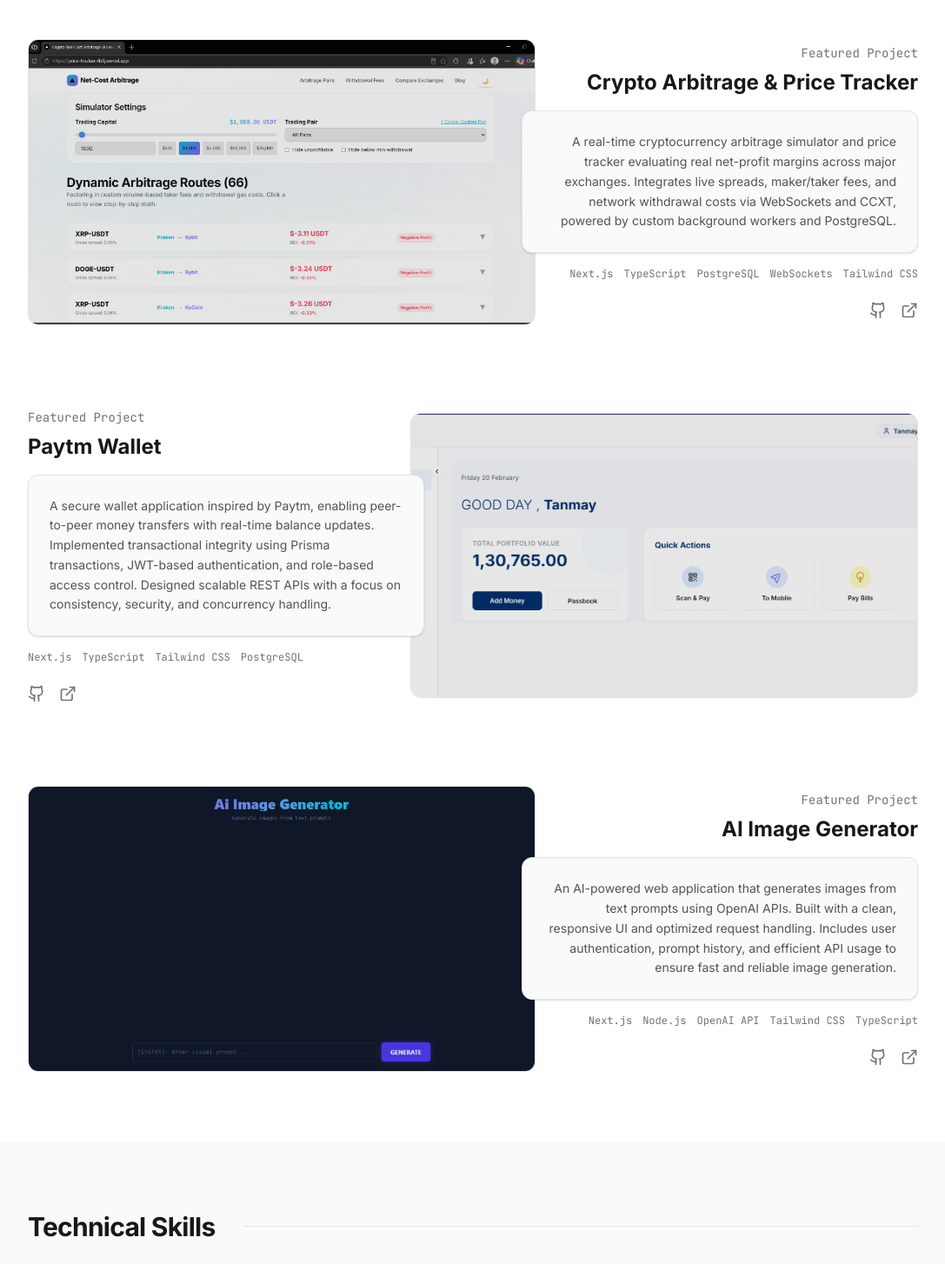
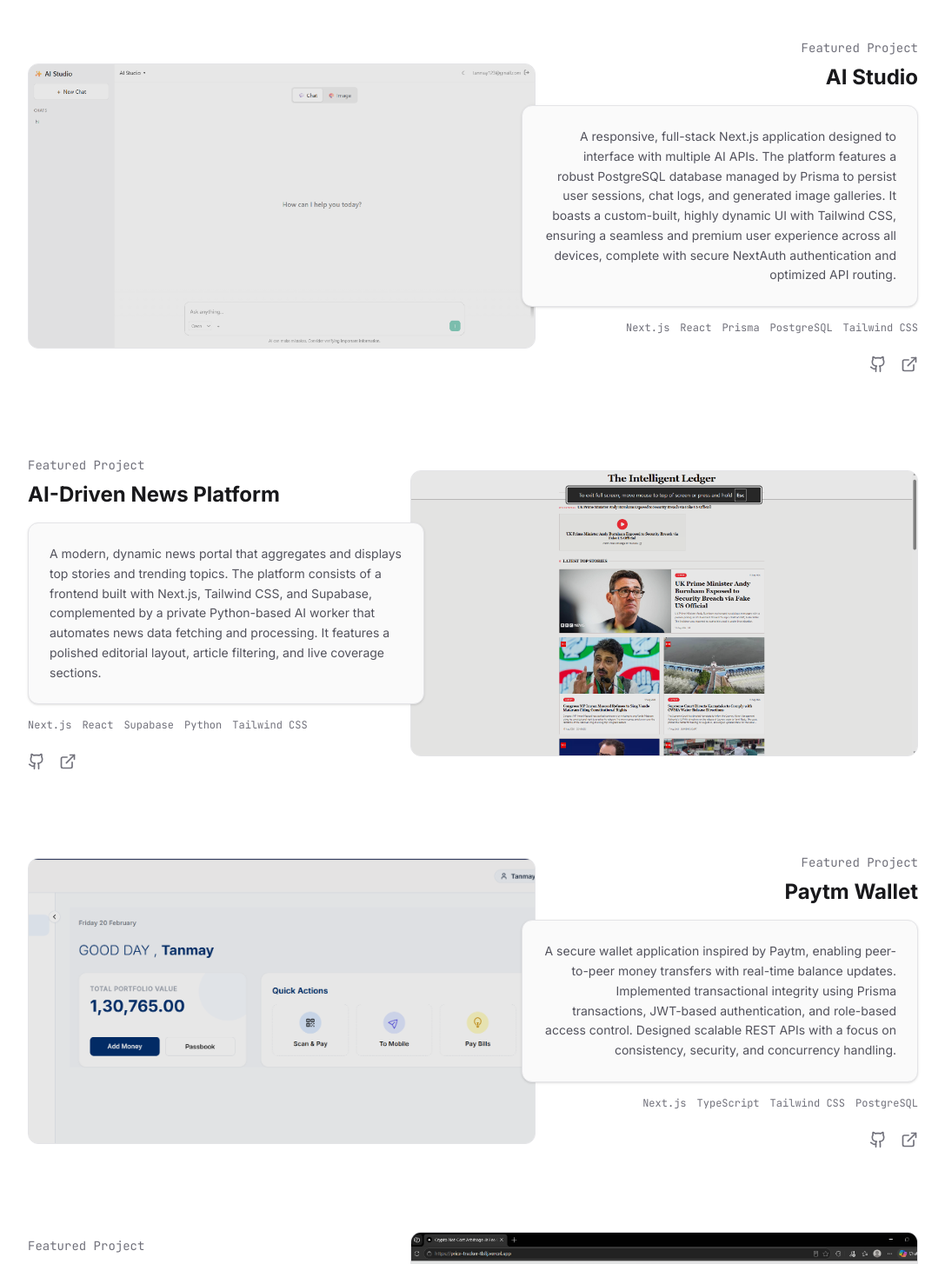
Before and after one commit to TanmayDagur/Portfolio, a Next.js app: page / in a window 1280 px wide. Shown: the part 920-2374 px from the top of the page at 87% size, without its empty margins (96-1183 px from the left). Built offline with nearby package versions, Linux system fonts and the light colour scheme.

Commit message:
Update portfolio projects: added AI-Driven News Platform and reordered

```diff
--- a/components/project.tsx
+++ b/components/project.tsx
@@ -1,10 +1,12 @@
+
 "use client";
 import { motion } from 'motion/react';
 import Image from 'next/image';
 import { Github, ExternalLink } from 'lucide-react';
 import paytm from "@/lib/images/paytm_dashboard.png";
-import aiImage from "@/lib/images/ai_image_generation.png";
+import aiImage from "@/lib/images/ai_studio.png";
 import priceTracker from "@/lib/images/price_tracker.png";
+import newsWebsite from "@/lib/images/news_website.png";
 
 export function Project() {
     return(
@@ -23,12 +25,12 @@
 
               <div className="grid gap-12 md:gap-24">
 
-                {/* 1 - Price Tracker */}
+                {/* 1 - AI Studio */}
                 <div className="group relative grid md:grid-cols-12 gap-8 items-center">
                   <div className="md:col-span-7 relative aspect-[16/9] rounded-xl overflow-hidden border border-zinc-200 bg-zinc-100">
                     <Image
-                      src={priceTracker}
-                      alt="Crypto Arbitrage & Price Tracker"
+                      src={aiImage}
+                      alt="AI Studio"
                       fill
                       className="object-cover transition-transform duration-500 group-hover:scale-105"
                       referrerPolicy="no-referrer"
@@ -37,13 +39,116 @@
                   </div>
                   <div className="md:col-span-5 flex flex-col md:items-end text-left md:text-right z-10">
                     <p className="font-mono text-sm text-zinc-500 mb-2">Featured Project</p>
+                    <h3 className="text-2xl font-bold text-zinc-900 mb-4">AI Studio</h3>
+                    <div className="bg-zinc-50 p-6 rounded-xl border border-zinc-200 shadow-sm mb-4 md:-ml-12 relative">
+                      <p className="text-zinc-600 text-sm leading-relaxed">
+                        A responsive, full-stack Next.js application designed to interface with multiple AI APIs. The platform features a robust PostgreSQL database managed by Prisma to persist user sessions, chat logs, and generated image galleries. It boasts a custom-built, highly dynamic UI with Tailwind CSS, ensuring a seamless and premium user experience across all devices, complete with secure NextAuth authentication and optimized API routing.
+                      </p>
+                    </div>
+                    <ul className="flex flex-wrap gap-3 font-mono text-xs text-zinc-500 mb-6 md:justify-end">
+                      <li>Next.js</li>
+                      <li>React</li>
+                      <li>Prisma</li>
+                      <li>PostgreSQL</li>
+                      <li>Tailwind CSS</li>
+                    </ul>
+                    <div className="flex items-center gap-4">
+                      <a href="https://github.com/TanmayDagur/Image-Genration" title='Github' className="text-zinc-500 hover:text-zinc-900 transition-colors">
+                        <Github className="w-5 h-5" />
+                      </a>
+                      <a href="https://image-genration-taupe.vercel.app" title='External Link' className="text-zinc-500 hover:text-zinc-900 transition-colors">
+                        <ExternalLink className="w-5 h-5" />
+                      </a>
+                    </div>
+                  </div>
+                </div>
+
+                {/* 2 - AI-Driven News Platform */}
+                <div className="group relative grid md:grid-cols-12 gap-8 items-center">
+                  <div className="md:col-span-5 flex flex-col text-left z-10 md:order-1 order-2">
+                    <p className="font-mono text-sm text-zinc-500 mb-2">Featured Project</p>
+                    <h3 className="text-2xl font-bold text-zinc-900 mb-4">AI-Driven News Platform</h3>
+                    <div className="bg-zinc-50 p-6 rounded-xl border border-zinc-200 shadow-sm mb-4 md:-mr-12 relative">
+                      <p className="text-zinc-600 text-sm leading-relaxed">
+                        A modern, dynamic news portal that aggregates and displays top stories and trending topics. The platform consists of a frontend built with Next.js, Tailwind CSS, and Supabase, complemented by a private Python-based AI worker that automates news data fetching and processing. It features a polished editorial layout, article filtering, and live coverage sections.
+                      </p>
+                    </div>
+                    <ul className="flex flex-wrap gap-3 font-mono text-xs text-zinc-500 mb-6">
+                      <li>Next.js</li>
+                      <li>React</li>
+                      <li>Supabase</li>
+                      <li>Python</li>
+                      <li>Tailwind CSS</li>
+                    </ul>
+                    <div className="flex items-center gap-4">
+                      <a href="https://github.com/TanmayDagur/AI-News-Worker" title='Github' className="text-zinc-500 hover:text-zinc-900 transition-colors">
+                        <Github className="w-5 h-5" />
+                      </a>
+                      <a href="https://v0-next-js-news-website-gamma.vercel.app/" title='External Link' className="text-zinc-500 hover:text-zinc-900 transition-colors">
+                        <ExternalLink className="w-5 h-5" />
+                      </a>
+                    </div>
+                  </div>
+                  <div className="md:col-span-7 relative aspect-[16/9] rounded-xl overflow-hidden border border-zinc-200 bg-zinc-100 md:order-2 order-1">
+                    <Image
+                      src={newsWebsite}
+                      alt="AI-Driven News Platform"
+                      fill
+                      className="object-cover transition-transform duration-500 group-hover:scale-105"
+                      referrerPolicy="no-referrer"
+                    />
+                    <div className="absolute inset-0 bg-zinc-900/10 group-hover:bg-transparent transition-colors duration-500"></div>
+                  </div>
+                </div>
+
+                {/* 3 - Paytm Wallet */}
+                <div className="group relative grid md:grid-cols-12 gap-8 items-center">
+                  <div className="md:col-span-7 relative aspect-[16/9] rounded-xl overflow-hidden border border-zinc-200 bg-zinc-100">
+                    <Image
+                      src={paytm}
+                      alt="Paytm Wallet"
+                      fill
+                      className="object-cover transition-transform duration-500 group-hover:scale-105"
+                      referrerPolicy="no-referrer"
+                    />
+                    <div className="absolute inset-0 bg-zinc-900/10 group-hover:bg-transparent transition-colors duration-500"></div>
+                  </div>
+                  <div className="md:col-span-5 flex flex-col md:items-end text-left md:text-right z-10">
+                    <p className="font-mono text-sm text-zinc-500 mb-2">Featured Project</p>
+                    <h3 className="text-2xl font-bold text-zinc-900 mb-4">Paytm Wallet</h3>
+                    <div className="bg-zinc-50 p-6 rounded-xl border border-zinc-200 shadow-sm mb-4 md:-ml-12 relative">
+                      <p className="text-zinc-600 text-sm leading-relaxed">
+                        A secure wallet application inspired by Paytm, enabling peer-to-peer money transfers with real-time balance updates. Implemented transactional integrity using Prisma transactions, JWT-based authentication, and role-based access control. Designed scalable REST APIs with a focus on consistency, security, and concurrency handling.
+                      </p>
+                    </div>
+                    <ul className="flex flex-wrap gap-3 font-mono text-xs text-zinc-500 mb-6 md:justify-end">
+                      <li>Next.js</li>
+                      <li>TypeScript</li>
+                      <li>Tailwind CSS</li>
+                      <li>PostgreSQL</li>
+                    </ul>
+                    <div className="flex items-center gap-4">
+                      <a href="https://github.com/TanmayDagur/Paytm-wallet" title='Github' className="text-zinc-500 hover:text-zinc-900 transition-colors">
+                        <Github className="w-5 h-5" />
+                      </a>
+                      <a href="https://paytm-nine-cyan.vercel.app" title='External Link' className="text-zinc-500 hover:text-zinc-900 transition-colors">
+                        <ExternalLink className="w-5 h-5" />
+                      </a>
+                    </div>
+                  </div>
+                </div>
+
+                {/* 4 - Price Tracker */}
+                <div className="group relative grid md:grid-cols-12 gap-8 items-center">
+                  <div className="md:col-span-5 flex flex-col text-left z-10 md:order-1 order-2">
+                    <p className="font-mono text-sm text-zinc-500 mb-2">Featured Project</p>
                     <h3 className="text-2xl font-bold text-zinc-900 mb-4">Crypto Arbitrage &amp; Price Tracker</h3>
-                    <div className="bg-zinc-50 p-6 rounded-xl border border-zinc-200 shadow-sm mb-4 md:-ml-12 relative">
+                    <div className="bg-zinc-50 p-6 rounded-xl border border-zinc-200 shadow-sm mb-4 md:-mr-12 relative">
                       <p className="text-zinc-600 text-sm leading-relaxed">
                         A real-time cryptocurrency arbitrage simulator and price tracker evaluating real net-profit margins across major exchanges. Integrates live spreads, maker/taker fees, and network withdrawal costs via WebSockets and CCXT, powered by custom background workers and PostgreSQL.
                       </p>
                     </div>
-                    <ul className="flex flex-wrap gap-3 font-mono text-xs text-zinc-500 mb-6 md:justify-end">
+                    <ul className="flex flex-wrap gap-3 font-mono text-xs text-zinc-500 mb-6">
                       <li>Next.js</li>
                       <li>TypeScript</li>
                       <li>PostgreSQL</li>
@@ -59,80 +164,15 @@
                       </a>
                     </div>
                   </div>
-                </div>
-
-                {/* 2 - Paytm Wallet */}
-                <div className="group relative grid md:grid-cols-12 gap-8 items-center">
-                  <div className="md:col-span-5 flex flex-col text-left z-10 md:order-1 order-2">
-                    <p className="font-mono text-sm text-zinc-500 mb-2">Featured Project</p>
-                    <h3 className="text-2xl font-bold text-zinc-900 mb-4">Paytm Wallet</h3>
-                    <div className="bg-zinc-50 p-6 rounded-xl border border-zinc-200 shadow-sm mb-4 md:-mr-12 relative">
-                      <p className="text-zinc-600 text-sm leading-relaxed">
-                        A secure wallet application inspired by Paytm, enabling peer-to-peer money transfers with real-time balance updates. Implemented transactional integrity using Prisma transactions, JWT-based authentication, and role-based access control. Designed scalable REST APIs with a focus on consistency, security, and concurrency handling.
-                      </p>
-                    </div>
-                    <ul className="flex flex-wrap gap-3 font-mono text-xs text-zinc-500 mb-6">
-                      <li>Next.js</li>
-                      <li>TypeScript</li>
-                      <li>Tailwind CSS</li>
-                      <li>PostgreSQL</li>
-                    </ul>
-                    <div className="flex items-center gap-4">
-                      <a href="https://github.com/TanmayDagur/Paytm-wallet" title='Github' className="text-zinc-500 hover:text-zinc-900 transition-colors">
-                        <Github className="w-5 h-5" />
-                      </a>
-                      <a href="https://paytm-nine-cyan.vercel.app" title='External Link' className="text-zinc-500 hover:text-zinc-900 transition-colors">
-                        <ExternalLink className="w-5 h-5" />
-                      </a>
-                    </div>
-                  </div>
                   <div className="md:col-span-7 relative aspect-[16/9] rounded-xl overflow-hidden border border-zinc-200 bg-zinc-100 md:order-2 order-1">
                     <Image
-                      src={paytm}
-                      alt="Paytm Wallet"
+                      src={priceTracker}
+                      alt="Crypto Arbitrage & Price Tracker"
                       fill
                       className="object-cover transition-transform duration-500 group-hover:scale-105"
                       referrerPolicy="no-referrer"
                     />
                     <div className="absolute inset-0 bg-zinc-900/10 group-hover:bg-transparent transition-colors duration-500"></div>
-                  </div>
-                </div>
-
-                {/* 3 - AI Image Generator */}
-                <div className="group relative grid md:grid-cols-12 gap-8 items-center">
-                  <div className="md:col-span-7 relative aspect-[16/9] rounded-xl overflow-hidden border border-zinc-200 bg-zinc-100">
-                    <Image
-                      src={aiImage}
-                      alt="AI Image Generator"
-                      fill
-                      className="object-cover transition-transform duration-500 group-hover:scale-105"
-                      referrerPolicy="no-referrer"
-                    />
-                    <div className="absolute inset-0 bg-zinc-900/10 group-hover:bg-transparent transition-colors duration-500"></div>
-                  </div>
-                  <div className="md:col-span-5 flex flex-col md:items-end text-left md:text-right z-10">
-                    <p className="font-mono text-sm text-zinc-500 mb-2">Featured Project</p>
-                    <h3 className="text-2xl font-bold text-zinc-900 mb-4">AI Image Generator</h3>
-                    <div className="bg-zinc-50 p-6 rounded-xl border border-zinc-200 shadow-sm mb-4 md:-ml-12 relative">
-                      <p className="text-zinc-600 text-sm leading-relaxed">
-                        An AI-powered web application that generates images from text prompts using OpenAI APIs. Built with a clean, responsive UI and optimized request handling. Includes user authentication, prompt history, and efficient API usage to ensure fast and reliable image generation.
-                      </p>
-                    </div>
-                    <ul className="flex flex-wrap gap-3 font-mono text-xs text-zinc-500 mb-6 md:justify-end">
-                      <li>Next.js</li>
-                      <li>Node.js</li>
-                      <li>OpenAI API</li>
-                      <li>Tailwind CSS</li>
-                      <li>TypeScript</li>
-                    </ul>
-                    <div className="flex items-center gap-4">
-                      <a href="https://github.com/TanmayDagur/Image-Genration" title='Github' className="text-zinc-500 hover:text-zinc-900 transition-colors">
-                        <Github className="w-5 h-5" />
-                      </a>
-                      <a href="https://image-genration-taupe.vercel.app" title='External Link' className="text-zinc-500 hover:text-zinc-900 transition-colors">
-                        <ExternalLink className="w-5 h-5" />
-                      </a>
-                    </div>
                   </div>
                 </div>
 
```
Also changed, not shown: lib/images/ai_studio.png (added), lib/images/news_website.png (added).
